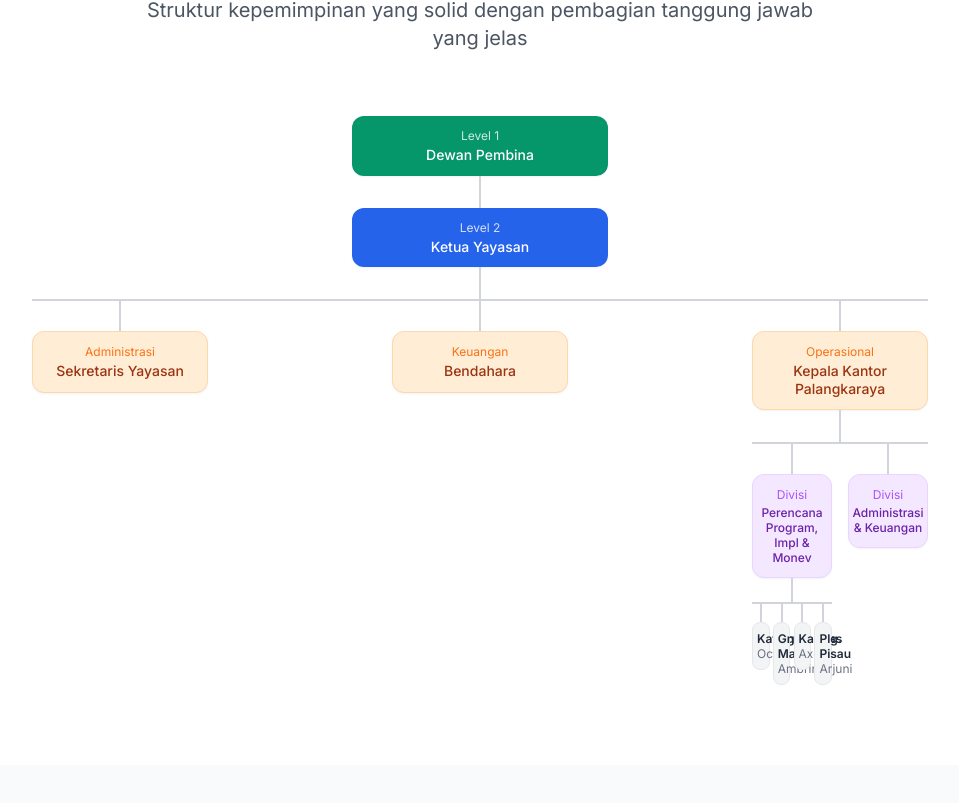
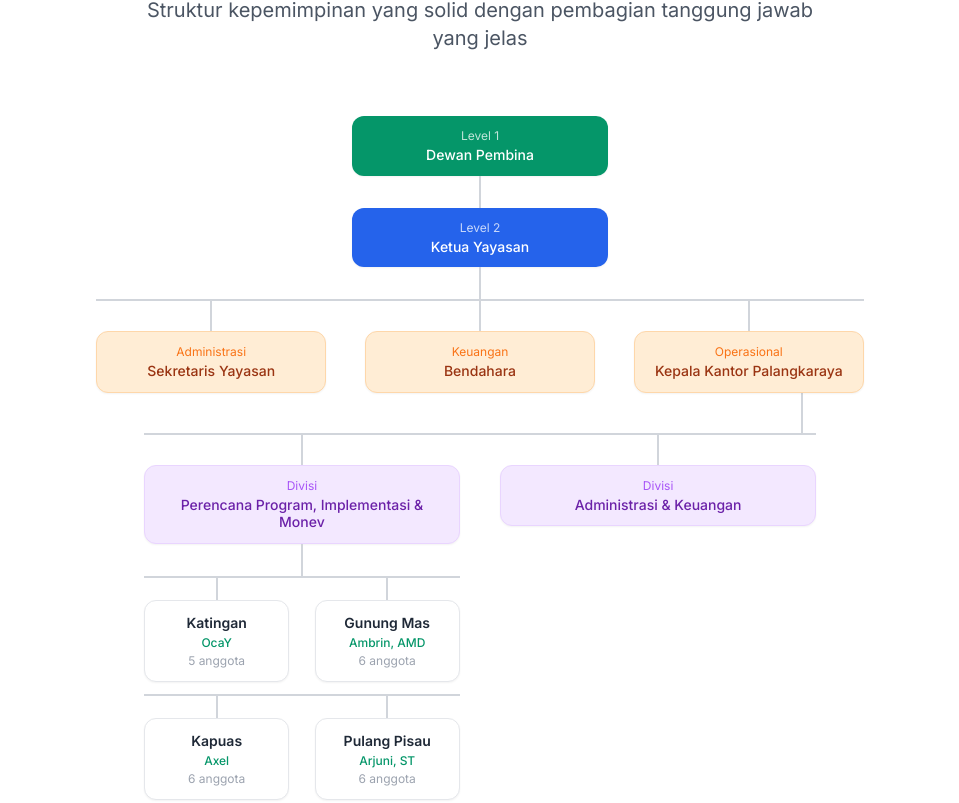
Before and after one commit to antangpatahumahagalewu-stack/yayasanamal-main, a React (Vite) app: page /tentang/struktur in a window 1280 px wide. Shown: the part 517-1320 px from the top of the page, without its empty margins (160-1119 px from the left). Built offline with nearby package versions, Linux system fonts and the light colour scheme.

Commit message:
Update StrukturOrganisasi.tsx
Update Lagi

```diff
--- a/src/pages/tentang/StrukturOrganisasi.tsx
+++ b/src/pages/tentang/StrukturOrganisasi.tsx
@@ -177,106 +177,109 @@ const StrukturOrganisasi: React.FC = () => {
             </p>
           </div>
 
-          <div className="flex flex-col items-center gap-0 select-none">
+          <div className="flex flex-col items-center gap-0 select-none w-full">
 
             {/* ── Level 1 : Dewan Pembina ── */}
             <div className={`${nodeBase} bg-emerald-600 text-white w-64`}>
-              <span className="text-xs font-normal opacity-80 mb-0.5">Level 1</span>
+              <span className="text-xs font-normal opacity-75 mb-0.5">Level 1</span>
               Dewan Pembina
             </div>
-
             <div className="w-0.5 h-8 bg-gray-300" />
 
             {/* ── Level 2 : Ketua Yayasan ── */}
             <div className={`${nodeBase} bg-blue-600 text-white w-64`}>
-              <span className="text-xs font-normal opacity-80 mb-0.5">Level 2</span>
+              <span className="text-xs font-normal opacity-75 mb-0.5">Level 2</span>
               Ketua Yayasan
             </div>
+            <div className="w-0.5 h-8 bg-gray-300" />
 
-            {/* T-connector ke 3 node Level 3 */}
-            <div className="relative flex flex-col items-center w-full max-w-4xl">
-              <div className="w-0.5 h-8 bg-gray-300" />
-              <div className="relative w-full flex items-start justify-center">
-                {/* horizontal bar */}
+            {/* ── Level 3 : Sekretaris · Bendahara · Kepala Kantor ── */}
+            <div className="relative w-full max-w-3xl">
               <div className="absolute top-0 left-0 right-0 h-0.5 bg-gray-300" />
-
-                <div className="w-full flex justify-between pt-0">
-
-                  {/* Kolom kiri: Sekretaris */}
-                  <div className="flex flex-col items-center w-44">
+              <div className="flex justify-between w-full">
+                <div className="flex flex-col items-center" style={{ width: '30%' }}>
                   <div className="w-0.5 h-8 bg-gray-300" />
                   <div className={`${nodeBase} bg-orange-100 text-orange-800 border border-orange-200 w-full`}>
                     <span className="text-xs font-normal text-orange-500 mb-0.5">Administrasi</span>
                     Sekretaris Yayasan
                   </div>
                 </div>
-
-                  {/* Kolom tengah: Bendahara */}
-                  <div className="flex flex-col items-center w-44">
+                <div className="flex flex-col items-center" style={{ width: '30%' }}>
                   <div className="w-0.5 h-8 bg-gray-300" />
                   <div className={`${nodeBase} bg-orange-100 text-orange-800 border border-orange-200 w-full`}>
                     <span className="text-xs font-normal text-orange-500 mb-0.5">Keuangan</span>
                     Bendahara
                   </div>
                 </div>
-
-                  {/* Kolom kanan: Kepala Kantor */}
-                  <div className="flex flex-col items-center w-44">
+                <div className="flex flex-col items-center" style={{ width: '30%' }}>
                   <div className="w-0.5 h-8 bg-gray-300" />
                   <div className={`${nodeBase} bg-orange-100 text-orange-800 border border-orange-200 w-full`}>
                     <span className="text-xs font-normal text-orange-500 mb-0.5">Operasional</span>
                     Kepala Kantor Palangkaraya
                   </div>
-
-                    {/* T-connector ke 2 Divisi di bawah Kepala Kantor */}
-                    <div className="w-0.5 h-8 bg-gray-300" />
-                    <div className="relative w-full flex items-start justify-center">
-                      <div className="absolute top-0 left-0 right-0 h-0.5 bg-gray-300" />
-                      <div className="w-full flex justify-between pt-0">
-
-                        {/* Divisi Perencana Program */}
-                        <div className="flex flex-col items-center w-20">
-                          <div className="w-0.5 h-8 bg-gray-300" />
-                          <div className={`${nodeBase} bg-purple-100 text-purple-800 border border-purple-200 w-full text-xs`}>
-                            <span className="text-xs font-normal text-purple-500 mb-0.5">Divisi</span>
-                            Perencana Program, Impl &amp; Monev
-                          </div>
-
-                          {/* T-connector ke 4 PIC */}
-                          <div className="w-0.5 h-6 bg-gray-300" />
-                          <div className="relative w-full flex items-start justify-center">
-                            <div className="absolute top-0 left-0 right-0 h-0.5 bg-gray-300" />
-                            <div className="w-full flex justify-between pt-0">
-                              {['Katingan\nOcaY', 'Gn. Mas\nAmbrin', 'Kapuas\nAxel', 'Plg. Pisau\nArjuni'].map((pic, i) => {
-                                const [wilayah, head] = pic.split('\n');
-                                return (
-                                  <div key={i} className="flex flex-col items-center" style={{ width: '22%' }}>
-                                    <div className="w-0.5 h-5 bg-gray-300" />
-                                    <div className="bg-gray-100 border border-gray-200 text-center rounded-lg px-1 py-2 w-full">
-                                      <div className="text-xs font-semibold text-gray-800 leading-tight">{wilayah}</div>
-                                      <div className="text-xs text-gray-500 leading-tight">{head}</div>
-                                    </div>
-                                  </div>
-                                );
-                              })}
                 </div>
               </div>
             </div>
 
+            {/* connector turun dari Kepala Kantor (kolom kanan ~83% dari kiri) */}
+            <div className="w-full max-w-3xl flex" style={{ justifyContent: 'flex-end', paddingRight: '5%' }}>
+              <div className="w-0.5 h-10 bg-gray-300" />
+            </div>
+
+            {/* ── Level 4 : 2 Divisi ── */}
+            <div className="relative w-full max-w-2xl">
+              <div className="absolute top-0 left-0 right-0 h-0.5 bg-gray-300" />
+              <div className="flex justify-between w-full">
+
+                {/* Divisi Perencana Program */}
+                <div className="flex flex-col items-center" style={{ width: '47%' }}>
+                  <div className="w-0.5 h-8 bg-gray-300" />
+                  <div className={`${nodeBase} bg-purple-100 text-purple-800 border border-purple-200 w-full`}>
+                    <span className="text-xs font-normal text-purple-500 mb-0.5">Divisi</span>
+                    Perencana Program, Implementasi &amp; Monev
+                  </div>
+                  <div className="w-0.5 h-8 bg-gray-300" />
+
+                  {/* ── Level 5 : 4 PIC dalam 2×2 grid ── */}
+                  <div className="w-full space-y-3">
+                    {[
+                      [
+                        { wilayah: 'Katingan', head: 'OcaY', team: '5 anggota' },
+                        { wilayah: 'Gunung Mas', head: 'Ambrin, AMD', team: '6 anggota' },
+                      ],
+                      [
+                        { wilayah: 'Kapuas', head: 'Axel', team: '6 anggota' },
+                        { wilayah: 'Pulang Pisau', head: 'Arjuni, ST', team: '6 anggota' },
+                      ],
+                    ].map((row, ri) => (
+                      <div key={ri} className="relative w-full">
+                        <div className="absolute top-0 left-0 right-0 h-0.5 bg-gray-300" />
+                        <div className="flex justify-between w-full">
+                          {row.map((pic, ci) => (
+                            <div key={ci} className="flex flex-col items-center" style={{ width: '46%' }}>
+                              <div className="w-0.5 h-6 bg-gray-300" />
+                              <div className="bg-white border border-gray-200 rounded-xl text-center px-4 py-3 w-full shadow-sm">
+                                <div className="text-sm font-semibold text-gray-800">{pic.wilayah}</div>
+                                <div className="text-xs text-emerald-600 font-medium mt-0.5">{pic.head}</div>
+                                <div className="text-xs text-gray-400 mt-0.5">{pic.team}</div>
+                              </div>
+                            </div>
+                          ))}
+                        </div>
+                      </div>
+                    ))}
+                  </div>
+                </div>
+
                 {/* Divisi Admin & Keuangan */}
-                        <div className="flex flex-col items-center w-20">
+                <div className="flex flex-col items-center" style={{ width: '47%' }}>
                   <div className="w-0.5 h-8 bg-gray-300" />
-                          <div className={`${nodeBase} bg-purple-100 text-purple-800 border border-purple-200 w-full text-xs`}>
+                  <div className={`${nodeBase} bg-purple-100 text-purple-800 border border-purple-200 w-full`}>
                     <span className="text-xs font-normal text-purple-500 mb-0.5">Divisi</span>
                     Administrasi &amp; Keuangan
                   </div>
                 </div>
 
-                      </div>
-                    </div>
-                  </div>
-
-                </div>
               </div>
             </div>
 
```
Lines whose indentation alone changed are shown as unchanged.
